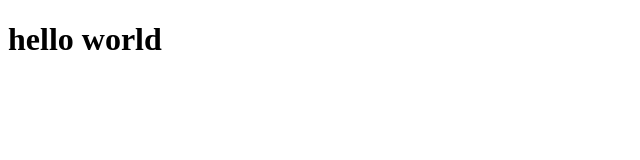
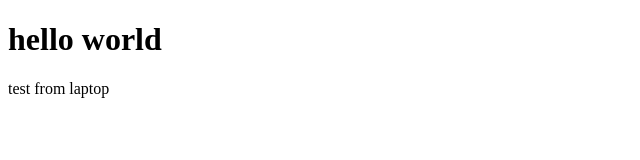
Before and after one commit to tacobeanzz/Javascript, a plain HTML site: page index.html in a window 1280 px wide. Shown: the whole page, without its empty margins (0-640 px from the left). Drawn offline with Linux system fonts and the light colour scheme.

Commit message:
test from laptop

```diff
--- a/index.html
+++ b/index.html
@@ -7,6 +7,7 @@
 </head>
 <body>
     <h1>hello world</h1>
+    <p>test from laptop</p>
     <script src="index.js"></script>
 </body>
 </html>
```
